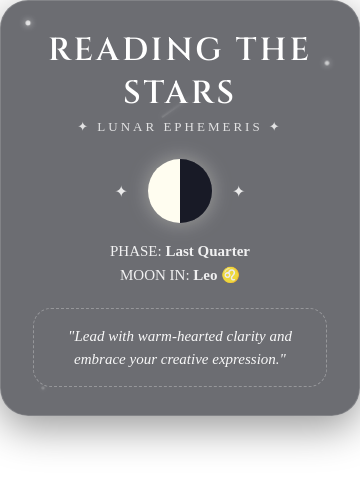
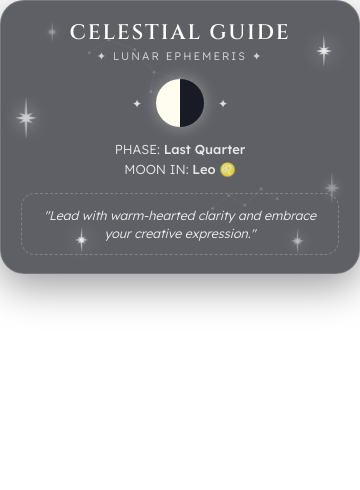
Before and after one commit to hanadunc/moon-phase-widget, an Electron app: page index.html in a window 360 px wide. Drawn offline with Linux system fonts and the light colour scheme.

Commit message:
Final celestial polish: Scattered mid-century starbursts, constellations, and Lexend typography

```diff
--- a/index.html
+++ b/index.html
@@ -1,12 +1,12 @@
 <!DOCTYPE html>
 <html lang="en">
 <head>
-    <!-- Add Google Fonts link at top of <head> -->
+  <meta charset="UTF-8">
+  <title>Lunar Widget</title>
   <link rel="preconnect" href="https://fonts.googleapis.com">
   <link rel="preconnect" href="https://fonts.gstatic.com" crossorigin>
-<link href="https://fonts.googleapis.com/css2?family=Cinzel:wght@400;600&family=Plus+Jakarta+Sans:ital,wght@0,400;0,500;1,400&display=swap" rel="stylesheet">
-  <meta charset="UTF-8">
-  <title>Reading the Stars</title>
+  <link href="https://fonts.googleapis.com/css2?family=Cinzel:wght@500;600&family=Lexend:wght@300;400;500&display=swap" rel="stylesheet">
+
   <style>
     html, body {
       background: transparent !important;
@@ -15,27 +15,19 @@
       width: 100vw;
       height: 100vh;
       overflow: hidden;
-      font-family: font-family: 'Plus Jakarta Sans', sans-serif;
-    }
-/* Inside <style> block */
-h2 {
-    font-family: 'Cinzel', serif !important;
-    font-size: 32px !important;            /* Scaled up for strong hierarchy */
-    font-weight: 600 !important;
-    letter-spacing: 3px !important;
-    margin: 0 0 4px 0 !important;
+      font-family: 'Lexend', sans-serif !important;
+      font-weight: 300;
     }
 
     .widget-card {
       position: relative;
-      background: rgba(10, 12, 20, 0.60) !important;
+      background: rgba(10, 12, 20, 0.65) !important;
       backdrop-filter: blur(20px);
       -webkit-backdrop-filter: blur(20px);
       border: 1px solid rgba(255, 255, 255, 0.15);
-      border-radius: 28px;
-      padding: 24px;
+      border-radius: 24px;
+      padding: 18px 20px;
       box-shadow: 0 12px 40px rgba(0, 0, 0, 0.4);
-
       -webkit-app-region: drag !important;
       user-select: none;
       overflow: hidden;
@@ -47,88 +39,125 @@ h2 {
 
     h1, h2, h3, p, span, div {
       color: #ffffff !important;
-      text-shadow: none !important;
     }
 
-    /* --- SHOOTING STAR ANIMATION --- */
+    h2 {
+      font-family: 'Cinzel', serif !important;
+      font-size: 21px !important;
+      font-weight: 600 !important;
+      letter-spacing: 2px !important;
+      white-space: nowrap !important;
+      margin: 0 0 2px 0 !important;
+    }
+
+    /* Constellation Background */
+    @keyframes constellationTwinkle {
+      0%, 100% { opacity: 0.15; }
+      50% { opacity: 0.35; }
+    }
+
+    .constellation-bg {
+      position: absolute;
+      inset: 0;
+      width: 100%;
+      height: 100%;
+      z-index: 1;
+      opacity: 0.25;
+      animation: constellationTwinkle 6s infinite ease-in-out;
+    }
+
+    /* Elongated Starburst Effect */
+    .star-8pt {
+      position: absolute;
+      fill: rgba(255, 255, 255, 0.95);
+      z-index: 2;
+      animation: starGlow 4.5s infinite ease-in-out;
+      filter: drop-shadow(0 0 6px rgba(255, 255, 255, 0.8));
+    }
+
+    @keyframes starGlow {
+      0%, 100% { transform: scale(0.85); opacity: 0.35; }
+      50% { transform: scale(1.15); opacity: 0.95; filter: drop-shadow(0 0 10px rgba(255, 255, 255, 1)); }
+    }
+
+    /* Organic Scattered Star Positions */
+    .star-8pt-1 { top: 18px; left: 45px; width: 12px; height: 26px; transform: rotate(-12deg); animation-delay: 0s; }
+    .star-8pt-2 { top: 95px; left: 15px; width: 20px; height: 44px; transform: rotate(6deg); animation-delay: 1.8s; }
+    .star-8pt-3 { top: 35px; right: 28px; width: 14px; height: 30px; transform: rotate(-8deg); animation-delay: 3.2s; }
+    .star-8pt-4 { bottom: 65px; right: 18px; width: 18px; height: 40px; transform: rotate(15deg); animation-delay: 0.9s; }
+    .star-8pt-5 { bottom: 22px; left: 75px; width: 11px; height: 22px; transform: rotate(-5deg); animation-delay: 2.5s; }
+    .star-8pt-6 { bottom: 18px; right: 55px; width: 13px; height: 28px; transform: rotate(10deg); animation-delay: 4.0s; }
+
+    /* Shooting Star */
     @keyframes shootingStar {
-      0% {
-        transform: translate(0, 0) rotate(-35deg) scale(0);
-        opacity: 0;
-      }
-      10% {
-        transform: translate(-30px, 20px) rotate(-35deg) scale(1);
-        opacity: 1;
-      }
-      30% {
-        transform: translate(-160px, 100px) rotate(-35deg) scale(0.2);
-        opacity: 0;
-      }
-      100% {
-        transform: translate(-160px, 100px) rotate(-35deg) scale(0);
-        opacity: 0;
-      }
+      0% { transform: translate(0, 0) rotate(-35deg) scale(0); opacity: 0; }
+      10% { transform: translate(-20px, 15px) rotate(-35deg) scale(1); opacity: 1; }
+      30% { transform: translate(-140px, 90px) rotate(-35deg) scale(0.2); opacity: 0; }
+      100% { transform: translate(-140px, 90px) rotate(-35deg) scale(0); opacity: 0; }
     }
 
     .shooting-star {
       position: absolute;
-      top: 25px;
-      right: 10px;
-      width: 90px;
+      top: 20px;
+      right: 15px;
+      width: 70px;
       height: 2px;
       background: linear-gradient(90deg, #ffffff, rgba(255, 255, 255, 0));
       border-radius: 999px;
-      box-shadow: 0 0 8px #ffffff;
-      animation: shootingStar 4s infinite linear;
-      z-index: 10;
+      box-shadow: 0 0 6px #ffffff;
+      animation: shootingStar 5s infinite linear;
+      z-index: 3;
     }
-
-    /* --- TWINKLING BACKGROUND STARS --- */
-    @keyframes twinkle {
-      0%, 100% { opacity: 0.2; transform: scale(0.8); }
-      50% { opacity: 1; transform: scale(1.4); }
-    }
-
-    .star-twinkle {
-      position: absolute;
-      width: 4px;
-      height: 4px;
-      background: #ffffff;
-      border-radius: 50%;
-      box-shadow: 0 0 6px #ffffff;
-      animation: twinkle 3s infinite ease-in-out;
-      z-index: 5;
-    }
-
-    .star-1 { top: 20px; left: 25px; animation-delay: 0s; }
-    .star-2 { top: 60px; right: 30px; animation-delay: 1.2s; }
-    .star-3 { bottom: 25px; left: 40px; animation-delay: 2.1s; }
   </style>
 </head>
 <body>
 
   <div class="widget-card">
-  <!-- Starfield & Animations -->
+    <!-- Constellation Lines Background -->
+    <svg class="constellation-bg" viewBox="0 0 360 420" fill="none" stroke="white" stroke-width="0.75" stroke-dasharray="2 2">
+      <polyline points="40,80 70,60 110,75 140,110 180,120 175,150 135,140 140,110" />
+      <circle cx="40" cy="80" r="2" fill="white" />
+      <circle cx="70" cy="60" r="2" fill="white" />
+      <circle cx="110" cy="75" r="2" fill="white" />
+      <circle cx="140" cy="110" r="2" fill="white" />
+      <circle cx="180" cy="120" r="2" fill="white" />
+      <circle cx="175" cy="150" r="2" fill="white" />
+      <circle cx="135" cy="140" r="2" fill="white" />
+
+      <polyline points="230,320 255,300 280,315 305,290 330,305" />
+      <circle cx="230" cy="320" r="2" fill="white" />
+      <circle cx="255" cy="300" r="2" fill="white" />
+      <circle cx="280" cy="315" r="2" fill="white" />
+      <circle cx="305" cy="290" r="2" fill="white" />
+      <circle cx="330" cy="305" r="2" fill="white" />
+    </svg>
+
+    <!-- Shooting Star -->
     <div class="shooting-star"></div>
-  <div class="star-twinkle star-1"></div>
-  <div class="star-twinkle star-2"></div>
-  <div class="star-twinkle star-3"></div>
 
-  <!-- Proportioned Content -->
-  <div style="text-align: center; padding: 4px 8px;">
-    <h2>READING THE STARS</h2>
-    <div style="font-size: 13px; letter-spacing: 3px; opacity: 0.8; margin-bottom: 24px;">✦ LUNAR EPHEMERIS ✦</div>
+    <!-- Elongated Starburst Vector Elements -->
+    <svg class="star-8pt star-8pt-1" viewBox="0 0 24 48"><path d="M12 0 L13.2 20 L20 18 L15 22 L24 24 L15 26 L20 30 L13.2 28 L12 48 L10.8 28 L4 30 L9 26 L0 24 L9 22 L4 18 L10.8 20 Z"/></svg>
+    <svg class="star-8pt star-8pt-2" viewBox="0 0 24 48"><path d="M12 0 L13.2 20 L20 18 L15 22 L24 24 L15 26 L20 30 L13.2 28 L12 48 L10.8 28 L4 30 L9 26 L0 24 L9 22 L4 18 L10.8 20 Z"/></svg>
+    <svg class="star-8pt star-8pt-3" viewBox="0 0 24 48"><path d="M12 0 L13.2 20 L20 18 L15 22 L24 24 L15 26 L20 30 L13.2 28 L12 48 L10.8 28 L4 30 L9 26 L0 24 L9 22 L4 18 L10.8 20 Z"/></svg>
+    <svg class="star-8pt star-8pt-4" viewBox="0 0 24 48"><path d="M12 0 L13.2 20 L20 18 L15 22 L24 24 L15 26 L20 30 L13.2 28 L12 48 L10.8 28 L4 30 L9 26 L0 24 L9 22 L4 18 L10.8 20 Z"/></svg>
+    <svg class="star-8pt star-8pt-5" viewBox="0 0 24 48"><path d="M12 0 L13.2 20 L20 18 L15 22 L24 24 L15 26 L20 30 L13.2 28 L12 48 L10.8 28 L4 30 L9 26 L0 24 L9 22 L4 18 L10.8 20 Z"/></svg>
+    <svg class="star-8pt star-8pt-6" viewBox="0 0 24 48"><path d="M12 0 L13.2 20 L20 18 L15 22 L24 24 L15 26 L20 30 L13.2 28 L12 48 L10.8 28 L4 30 L9 26 L0 24 L9 22 L4 18 L10.8 20 Z"/></svg>
 
-    <div style="margin: 20px 0; display: flex; align-items: center; justify-content: center; gap: 20px;">
-      <span style="font-size: 16px; opacity: 0.85;">✦</span>
-      <div style="width: 64px; height: 64px; border-radius: 50%; background: linear-gradient(90deg, #fffdf0 50%, #181a26 50%); box-shadow: 0 0 20px rgba(255, 253, 240, 0.35);"></div>
-      <span style="font-size: 16px; opacity: 0.85;">✦</span>
+    <!-- Foreground Card Content -->
+    <div style="text-align: center; position: relative; z-index: 4;">
+      <h2>CELESTIAL GUIDE</h2>
+      <div style="font-size: 11px; letter-spacing: 2px; opacity: 0.75; margin-bottom: 16px;">✦ LUNAR EPHEMERIS ✦</div>
+
+      <div style="margin: 14px 0; display: flex; align-items: center; justify-content: center; gap: 14px;">
+        <span style="font-size: 12px; opacity: 0.8;">✦</span>
+        <div style="width: 48px; height: 48px; border-radius: 50%; background: linear-gradient(90deg, #fffdf0 50%, #181a26 50%); box-shadow: 0 0 16px rgba(255, 253, 240, 0.35);"></div>
+        <span style="font-size: 12px; opacity: 0.8;">✦</span>
       </div>
 
-    <div style="font-size: 15px; opacity: 0.9; margin-bottom: 6px;">PHASE: <strong style="color: #fff; font-weight: 600;">Last Quarter</strong></div>
-    <div style="font-size: 15px; opacity: 0.9;">MOON IN: <strong style="color: #fff; font-weight: 600;">Leo ♌</strong></div>
+      <div style="font-size: 13px; opacity: 0.85; margin-bottom: 4px;">PHASE: <strong style="color: #fff; font-weight: 500;">Last Quarter</strong></div>
+      <div style="font-size: 13px; opacity: 0.85;">MOON IN: <strong style="color: #fff; font-weight: 500;">Leo ♌</strong></div>
 
-    <div style="margin-top: 24px; padding: 16px 20px; border: 1px dashed rgba(255,255,255,0.3); border-radius: 18px; font-style: italic; font-size: 15px; opacity: 0.95; line-height: 1.5;">
+      <div style="margin-top: 16px; padding: 12px 14px; border: 1px dashed rgba(255,255,255,0.25); border-radius: 14px; font-style: italic; font-size: 12.5px; opacity: 0.9; line-height: 1.45;">
         "Lead with warm-hearted clarity and embrace your creative expression."
       </div>
     </div>
```
Also changed, not shown: main.js (+6 -4 lines), package.json (+4 -16 lines). Lines whose indentation alone changed are shown as unchanged.
